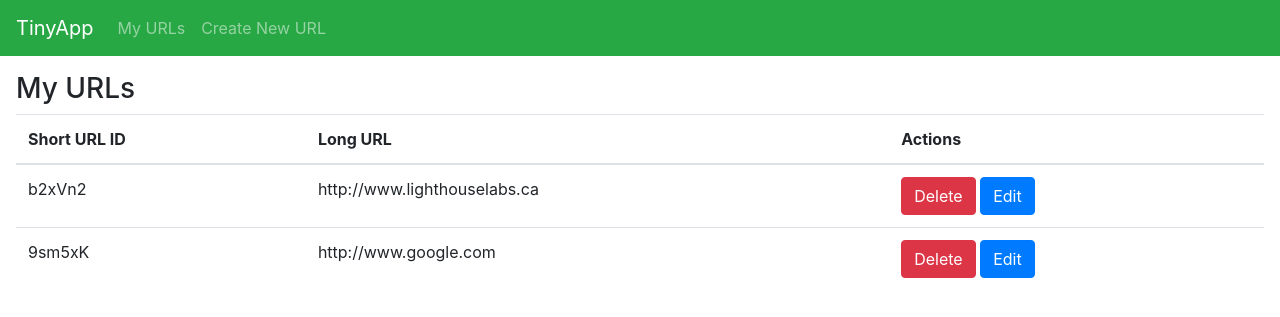
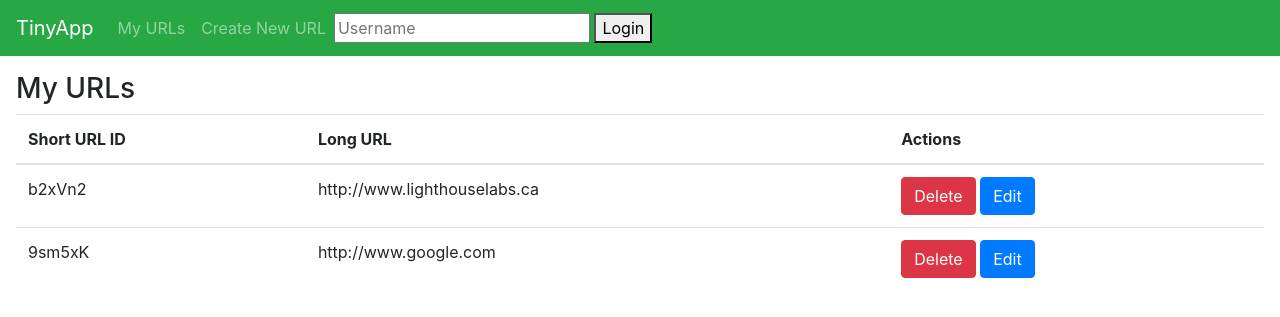
Before and after one commit to Tnguyen3110/tinyapp, a Node server app: page /urls in a window 1280 px wide. Shown: the top 317 px of the page. Run offline with Node 20, Linux system fonts and the light colour scheme; some libraries are stand-ins or nearby versions.

Commit message:
add a <form> that POSTs to /login

```diff
--- a/views/partials/_header.ejs
+++ b/views/partials/_header.ejs
@@ -1,15 +1,8 @@
 <header>
   <nav class="navbar navbar-expand-md navbar-dark bg-success">
     <a class="navbar-brand" href="/urls">TinyApp</a>
-    <button
-      class="navbar-toggler"
-      type="button"
-      data-toggle="collapse"
-      data-target="#navbarNavAltMarkup"
-      aria-controls="navbarNavAltMarkup"
-      aria-expanded="false"
-      aria-label="Toggle navigation"
-    >
+    <button class="navbar-toggler" type="button" data-toggle="collapse" data-target="#navbarNavAltMarkup"
+      aria-controls="navbarNavAltMarkup" aria-expanded="false" aria-label="Toggle navigation">
       <span class="navbar-toggler-icon"></span>
     </button>
     <div class="collapse navbar-collapse" id="navbarNavAltMarkup">
@@ -17,6 +10,13 @@
         <a class="nav-item nav-link" href="/urls">My URLs</a>
         <a class="nav-item nav-link" href="/urls/new">Create New URL</a>
       </div>
+      <!-- Form for login -->
+      <form action="/login" method="POST">
+        <!-- Username input -->
+        <input type="text" name="username" placeholder="Username">
+        <!-- Submit button -->
+        <button type="submit">Login</button>
+      </form>
     </div>
   </nav>
 </header>
```
